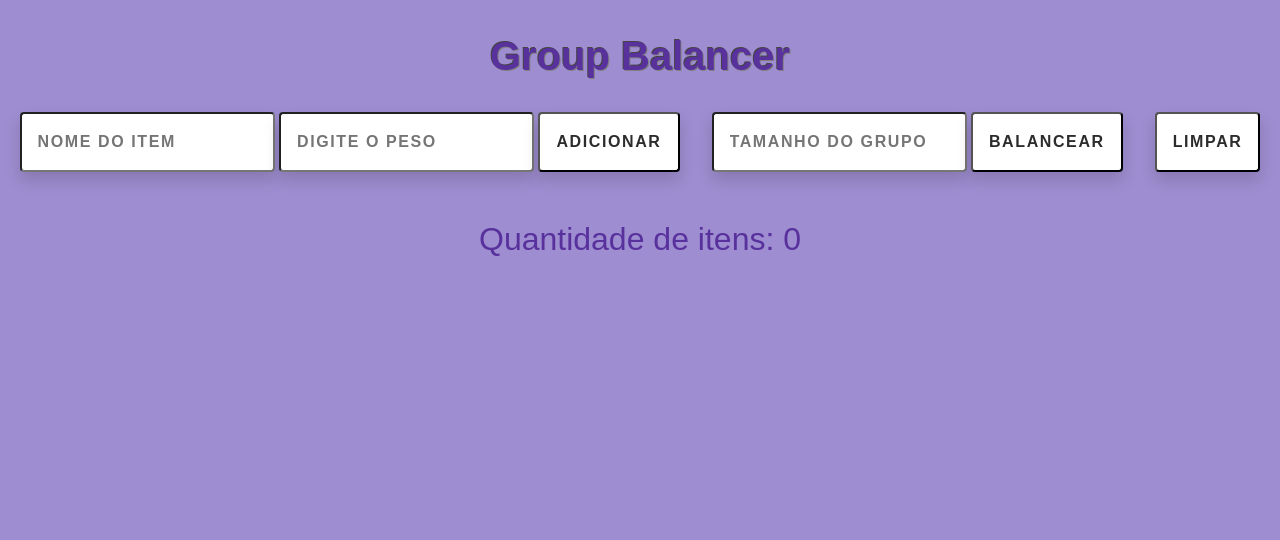
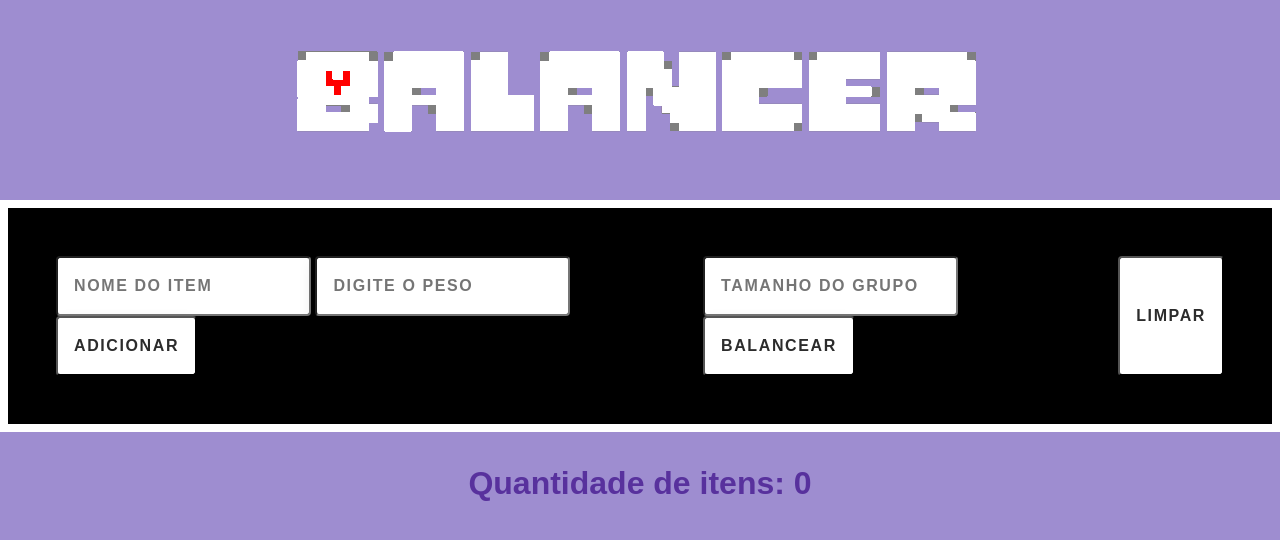
Before and after one commit to IeonardoDuarte/Group-Balancer, a plain HTML site: page index.html in a window 1280 px wide. Drawn offline with nearby package versions, Linux system fonts and the light colour scheme; a web font is replaced by a local one.

Commit message:
refactor: Mundança do estilo da pagina

```diff
--- a/index.html
+++ b/index.html
@@ -16,21 +16,23 @@
 </head>
 
 <body>
-    <h1 class="titulo">Group Balancer</h1>
-    <header class="cabecalho">
+    <img src="./images/titulo.png" alt="titulo" class="img-titulo row mx-auto mt-5" />
+    <header class="inputs-group">
+        <div class="cabecalho">
             <div class="grupo-adicionar">
-            <input type="text" placeholder="NOME DO ITEM" class="input-nome shadow p-3 mb-5 bg-white rounded">
-            <input type="number" placeholder="DIGITE O PESO" class="input-peso shadow p-3 mb-5 bg-white rounded">
-            <button class="adicionar shadow p-3 mb-5 bg-white rounded">ADICIONAR</button>
+                <input type="text" placeholder="NOME DO ITEM" class="inputs input-nome shadow p-3 bg-white rounded">
+                <input type="number" placeholder="DIGITE O PESO" class="inputs input-peso shadow p-3 bg-white rounded">
+                <button class="adicionar shadow p-3 bg-white rounded">ADICIONAR</button>
             </div>
 
             <div class="grupo-balancear">
                 <input type="number" placeholder="TAMANHO DO GRUPO"
-                class="input-qtd-por-grupo shadow p-3 mb-5 bg-white rounded">
-            <button class="balancear shadow p-3 mb-5 bg-white rounded">BALANCEAR</button>
+                    class="inputs input-qtd-por-grupo shadow p-3 bg-white rounded">
+                <button class="balancear shadow p-3 bg-white rounded">BALANCEAR</button>
             </div>
 
-        <button class="limpar shadow p-3 mb-5 bg-white rounded">LIMPAR</button>
+            <button class="limpar shadow p-3 bg-white rounded">LIMPAR</button>
+        </div>
     </header>
 
     <h2 class="contador">Quantidade de itens: 0</h2>
--- a/styles/style.css
+++ b/styles/style.css
@@ -4,20 +4,22 @@ body {
     background-color: #9e8dd0;
 }
 
-.titulo {
-    text-shadow: 1px 1px gray,
-        -1px -1px #444;
-    font-family: 'DotGothic16', sans-serif;
-    font-weight: bold;
-    text-align: center;
-    margin: 2rem;
+.img-titulo {
+    margin-bottom: -5rem;
+}
+
+.inputs-group {
+    display: flex;
+    margin: 2rem 0;
 }
 
 .cabecalho {
-    width: 100vw;
+    padding: 3rem;
     margin: 0 auto;
     display: flex;
     justify-content: center;
+    background-color: #000;
+    border: 0.5rem solid #fff;
 }
 
 .grupo-balancear {
@@ -35,6 +37,7 @@ button {
 .contador {
     margin: 0 0 2rem;
     text-align: center;
+    font-weight: bolder;
 }
 
 .tabela {
```
Also changed, not shown: images/titulo.png (added). Lines whose indentation alone changed are shown as unchanged.
